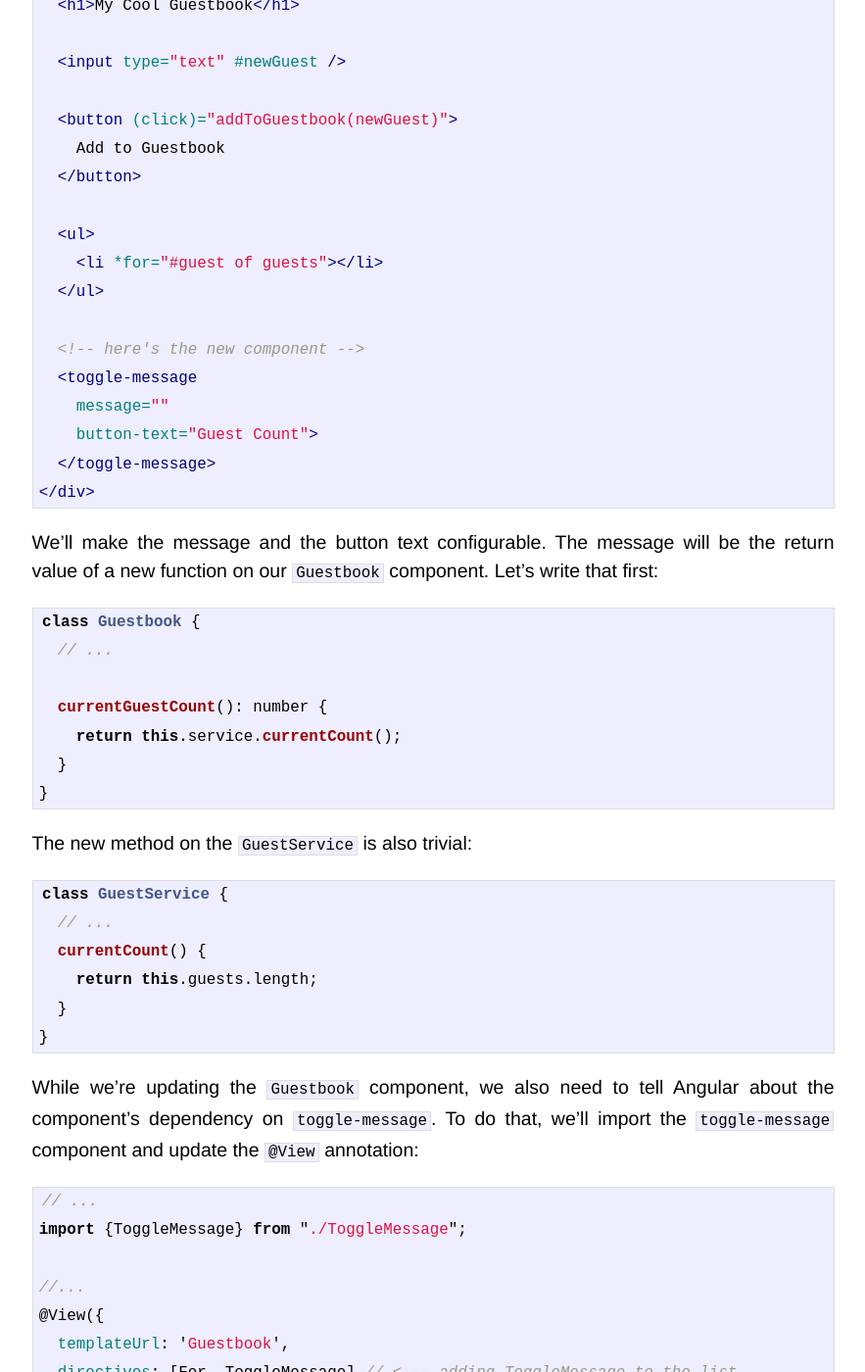
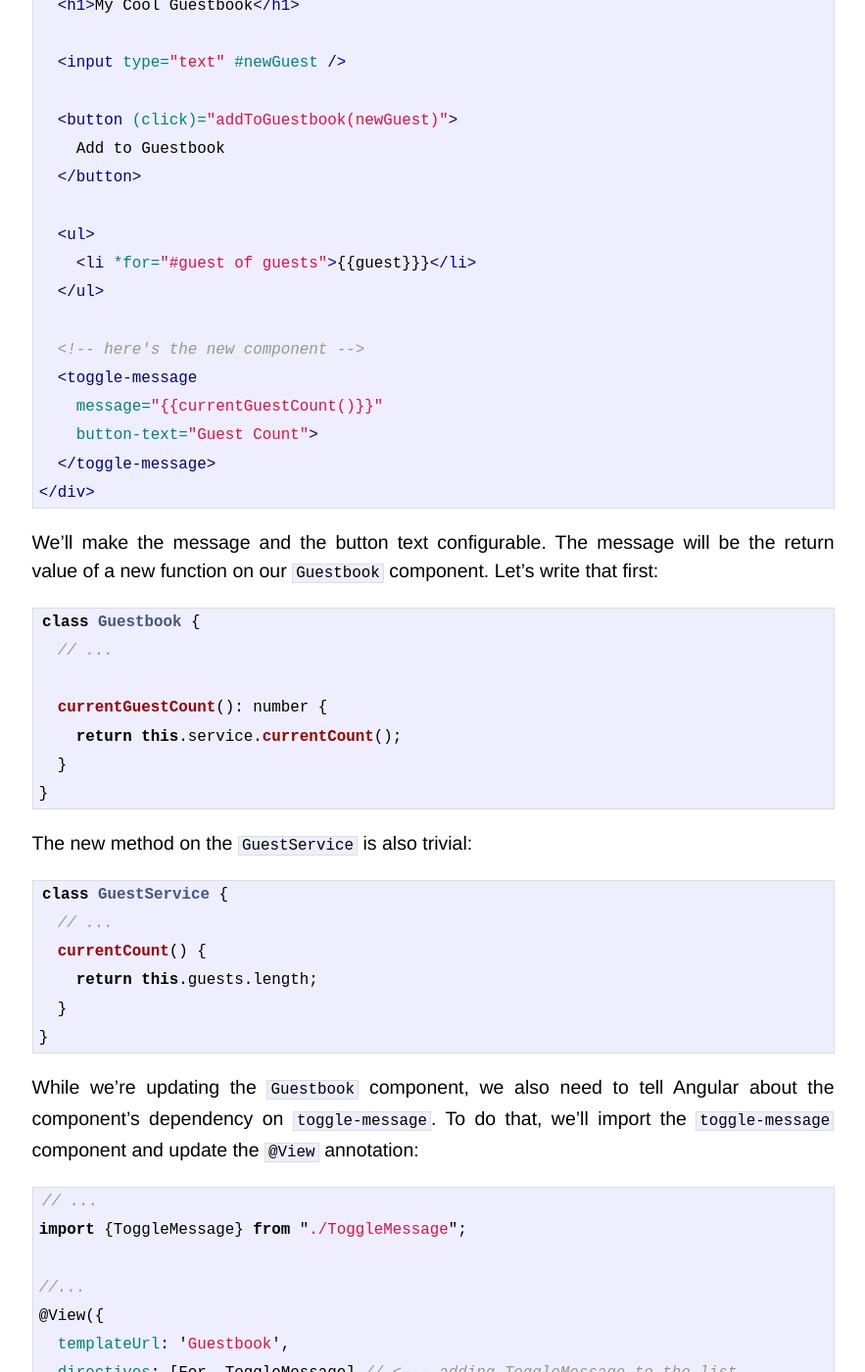
Before and after one commit to fcgvisa/enocom.github.io, a Jekyll site: the page built from _posts/2015-05-25-expanding-on-the-angular-2-quickstart.markdown, in a window 1280 px wide and 1400 px high, scrolled down 8221 px. Shown: the whole window at 98% size, without its empty margins (198-1081 px from the left). Built offline with Jekyll 4.4.1, drawn with Linux system fonts in a browser that asks for light colours; Markdown is read by kramdown in place of the engine named in the settings; comment, search, counter and statistics services are not loaded; some of the changed text lies outside the part shown.

Commit message:
Ensure angular interpolatin renders in jekyll

````diff
--- a/_posts/2015-05-25-expanding-on-the-angular-2-quickstart.markdown
+++ b/_posts/2015-05-25-expanding-on-the-angular-2-quickstart.markdown
@@ -119,7 +119,7 @@ Then create a `Guestbook.html` file in the same directory with the following:
   <h1>My Cool Guestbook</h1>
 
   <ul>
-    <li *for="#guest of guests">{{guest}}</li>
+    <li *for="#guest of guests">{% raw %}{{guest}}{% endraw %}</li>
   </ul>
 </div>
 ```
@@ -209,7 +209,7 @@ First, we will update the `Guestbook.html` template:
   <!-- end new stuff -->
 
   <ul>
-    <li *for="#guest of guests">{{guest}}</li>
+    <li *for="#guest of guests">{% raw %}{{guest}}{% endraw %}</li>
   </ul>
 </div>
 ```
@@ -272,12 +272,12 @@ Let's start by updating the `Guestbook.html` template to include our new `toggle
   </button>
 
   <ul>
-    <li *for="#guest of guests">{{guest}}</li>
+    <li *for="#guest of guests">{% raw %}{{guest}}{% endraw %}}</li>
   </ul>
 
   <!-- here's the new component -->
   <toggle-message
-    message="{{currentGuestCount()}}"
+    message="{% raw %}{{currentGuestCount()}}{% endraw %}"
     button-text="Guest Count">
   </toggle-message>
 </div>
@@ -323,8 +323,8 @@ Now with all the configuration out the way, we're ready to write the `toggle-mes
 
 ``` html
 <div>
-  <button (click)="toggleMessage()">{{buttonText}}</button>
-  <h1 [hidden]="!toggle">{{message}}</h1>
+  <button (click)="toggleMessage()">{% raw %}{{buttonText}}{% endraw %}</button>
+  <h1 [hidden]="!toggle">{% raw %}{{message}}{% endraw %}</h1>
 </div>
 ```
 
````
